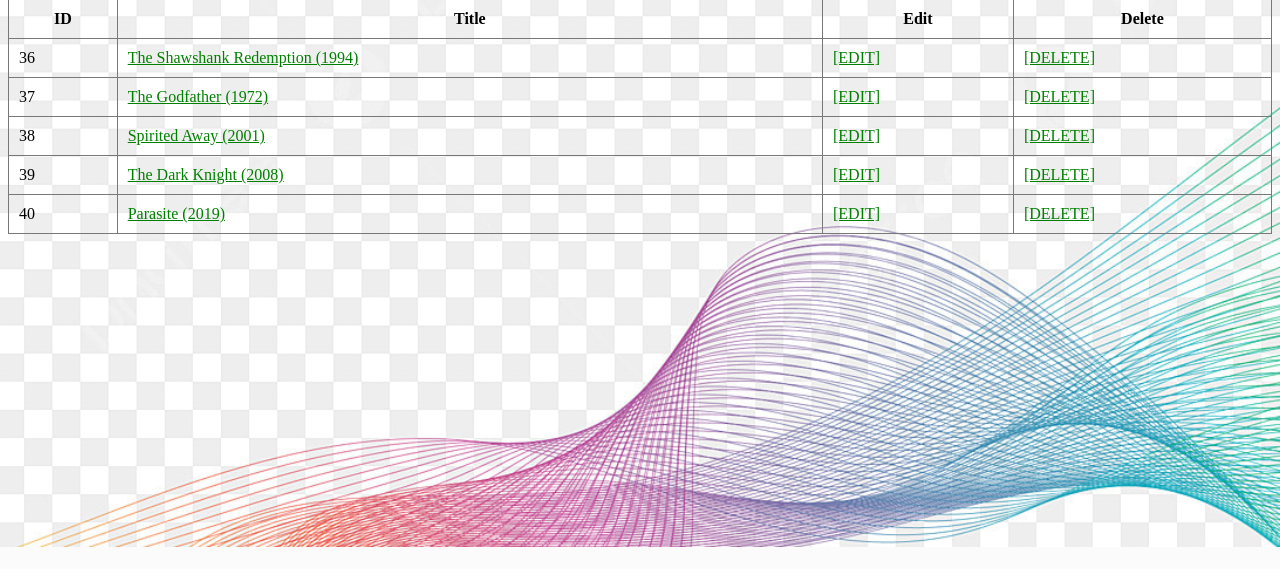
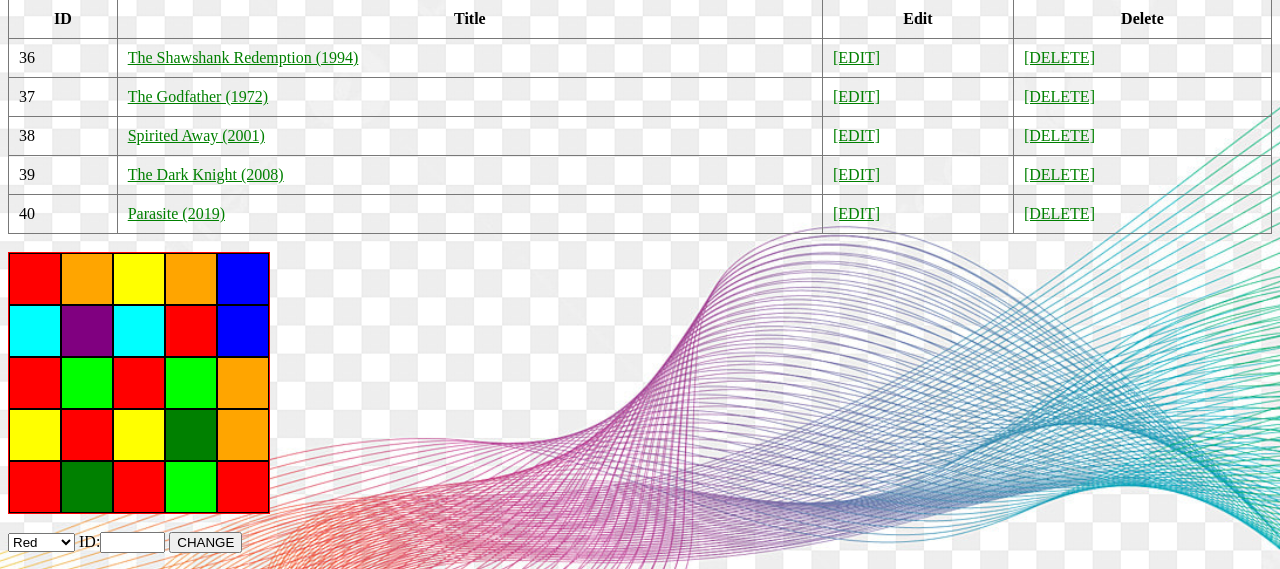
Before and after one commit to LeshLiao/django_movies_project, a Django app: page /movies/ in a window 1280 px wide. Shown: the part 253-822 px from the top of the page. Before the commit the page ends 800 px from the top, so only its background shows below. Run offline with Django 5.2, Linux system fonts and the light colour scheme; data comes from the database, SQL or seed files in the repository; both versions use the stored data as it was after the commit.

Commit message:
Add Color Pixels

```diff
--- a/mysite/movies/admin.py
+++ b/mysite/movies/admin.py
@@ -5,3 +5,6 @@ from .models import Question
 admin.site.register(Movie)
 
 admin.site.register(Question)
+
+from .models import Canvas
+admin.site.register(Canvas)
--- a/mysite/movies/models.py
+++ b/mysite/movies/models.py
@@ -19,3 +19,6 @@ class Question(models.Model):
 
     def is_more_than_200_number(self):
         return len(self.question_text) > 200
+
+class Canvas(models.Model):
+    pixel_color = models.CharField(max_length=200)
--- a/mysite/movies/templates/movies/index.html
+++ b/mysite/movies/templates/movies/index.html
@@ -2,6 +2,48 @@
 
 <head>
   <link rel="stylesheet" href="{% static 'movies/style.css' %}">
+
+  <style>
+    .container {
+      border: 1px solid red;
+      display: grid;
+      grid-template-columns: repeat(5, 1fr);
+      width: 260px;
+      /* Adjust gap between elements */
+    }
+
+    .block {
+      border: 1px solid #000;
+      width: 50px;
+      height: 50px;
+
+    }
+  </style>
+
+  <script>
+    document.addEventListener("DOMContentLoaded", function () {
+      const gridItems = document.querySelectorAll('.block');
+      const inputBlockId = document.querySelector('input[name="block_id"]');
+
+      gridItems.forEach(function (item) {
+        item.addEventListener('click', function () {
+          clear_focus();
+          const blockId = parseInt(item.dataset.id);
+          // alert('Clicked Block ID: ' + blockId);
+          inputBlockId.value = blockId;
+          item.style.border = '1px solid white';
+        });
+      });
+    });
+
+    function clear_focus() {
+      const gridItems = document.querySelectorAll('.block');
+      gridItems.forEach(function (item) {
+        item.style.border = '1px solid black';
+      });
+    }
+  </script>
+
 </head>
 
 <h1>Levi Liao</h1>
@@ -67,3 +109,28 @@
 
 
 {% endif %}
+
+
+
+<br />
+<div class="container">
+  {% for item in data_list %}
+  <div class="block" data-id="{{ item.id }}" style="background-color: {{ item.pixel_color }};"></div>
+  {% endfor %}
+</div>
+<br />
+<form action="/movies/change_color/" method="POST">
+  {% csrf_token %}
+
+  <select name="color_select" onchange="changeColor(this.value)">
+    <option value="#FF0000">Red</option>
+    <option value="#FFA500">Orange</option>
+    <option value="#FFFF00">Yellow</option>
+    <option value="#008000">Green</option>
+    <option value="#0000FF">Blue</option>
+    <option value="#00FFFF">Cyan</option>
+    <option value="#800080">Purple</option>
+  </select>
+  ID:<input type="text" name="block_id" size="5" value="{{block_id}}" />
+  <button>CHANGE</button>
+</form>
--- a/mysite/movies/urls.py
+++ b/mysite/movies/urls.py
@@ -22,6 +22,5 @@ urlpatterns = [
     path("position/<int:my_position>/", views.my_position, name="my_position"),
 
     path("search/", views.search, name="search"),
-    # path("search/<str:keyword>/", views.search, name="search"),
-
+    path("change_color/", views.change_color, name="change_color"),
 ]
--- a/mysite/movies/views.py
+++ b/mysite/movies/views.py
@@ -9,12 +9,14 @@ from django.http import HttpResponse
 from django.http import Http404
 import random
 from django.utils import timezone
-from .models import Movie
+from .models import Canvas
 from django.db.models import Q
 
 def index(request):
     latest_question_list = Movie.objects.order_by("id")
-    context = {"latest_question_list": latest_question_list}
+
+    data_list = Canvas.objects.order_by("id")
+    context = {"latest_question_list": latest_question_list,"data_list": data_list}
     return render(request, "movies/index.html", context)
 
 def detail(request, question_id):
@@ -101,3 +103,15 @@ def search(request):
 
     context = {"keyword": keyword, "search_result": search_result}
     return render(request, "movies/index.html", context)
+
+
+def change_color(request):
+    if request.method == "POST":
+        block_id = request.POST["block_id"]
+        item = get_object_or_404(Canvas, pk=block_id)
+        item.pixel_color = request.POST["color_select"]
+        item.save()
+
+    data_list = Canvas.objects.order_by("id")
+    context = {"data_list": data_list}
+    return render(request, "movies/index.html", context)
```
Also changed, not shown: README.md, mysite/db.sqlite3, mysite/movies/migrations/0003_canvas.py (added).
